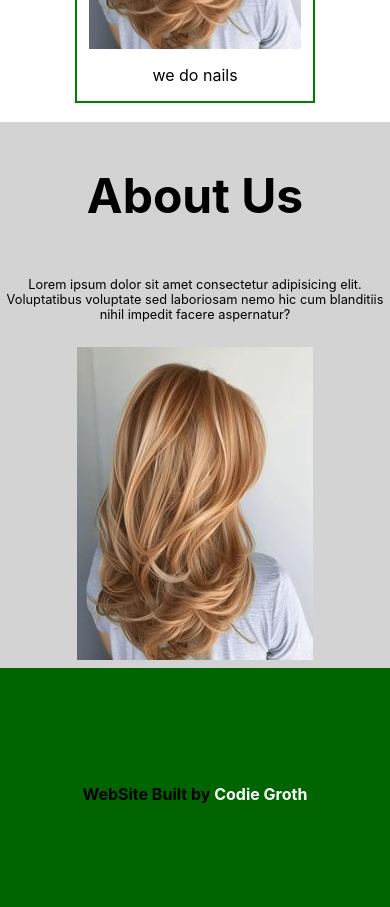
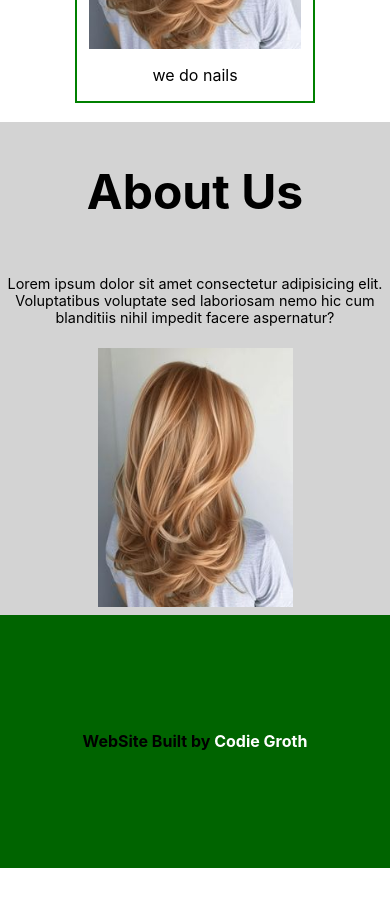
Before and after one commit to codiemaureen/SerenitySpringsSpa, a React (Create React App) app: page / in a window 390 px wide. Shown: the part 2380-3287 px from the top of the page. After the commit the page ends 3248 px from the top, so only its background shows below. Built offline with nearby package versions, Linux system fonts and the light colour scheme; a web font is replaced by a local one.

Commit message:
fixing about me flexibility

```diff
--- a/src/components/AboutUs.js
+++ b/src/components/AboutUs.js
@@ -4,11 +4,11 @@ import '../style/aboutUs.css';
 const AboutUs = () => {
   return (
    <div id='aboutContainer'>
+      <h2 className='about-header'>About Us</h2>
     <div className='about-desc'>
-      <h2 className='about-header'>About Us</h2>
-      <p> Lorem ipsum dolor sit amet consectetur adipisicing elit. Voluptatibus voluptate sed laboriosam nemo hic cum blanditiis nihil impedit facere aspernatur?</p>
+      <p className='blurb'> Lorem ipsum dolor sit amet consectetur adipisicing elit. Voluptatibus voluptate sed laboriosam nemo hic cum blanditiis nihil impedit facere aspernatur?</p>
+     <img src={aboutUsImg} alt="aboutUsImg" className='about-img'/>
     </div>
-     <img src={aboutUsImg} alt="aboutUsImg" className='about-img'/>
    </div>
   )
 }
--- a/src/style/aboutUs.css
+++ b/src/style/aboutUs.css
@@ -1,6 +1,8 @@
 #aboutContainer{
   display: flex;
- justify-content: center;
+  text-align: center;
+  flex-direction: column;
+  align-content: center;
   min-width: 100vw;
   background-color: lightgray;
   margin: 0;
@@ -8,37 +10,43 @@
 }
 
 .about-desc{
- max-width: 10%;
+  max-width: 100%;
   margin: 1%;
   display: flex;
- flex-direction: column;
- align-items: flex-end;
+  justify-content: center;
+  align-content: center;
   font-size: 2rem;
 }
 
+.blurb{
+  width: 20%;
+}
+
 .about-img {
-  display: flex;
-  flex-direction: column;
-  align-self: flex-end;
-  margin: 2% 0;
+  width: 20%;
+  margin: 0 5%;
 }
 
 @media screen and (max-width: 900px) {
-  #aboutContainer{
-  flex-direction: column;
-  }
   .about-header{
-    width: 100%;
+    width: 100vw;
   }
   .about-desc{
-    max-width: 100%;
-    text-align: center;
-    font-size: 80%;
+    flex-direction: column;
+    align-items: center;
+    width: 100%;
+    margin: 0;
+    padding: 0;
+    font-size: 90%;
+  }
+  .blurb {
+    width: 100%;
   }
   .about-img {
     display: flex;
     flex-direction: column;
-    align-self: center;
+    align-content: center;
+    width: 50%;
     margin: 2% 0;
   }
 }
```
Lines whose indentation alone changed are shown as unchanged.
